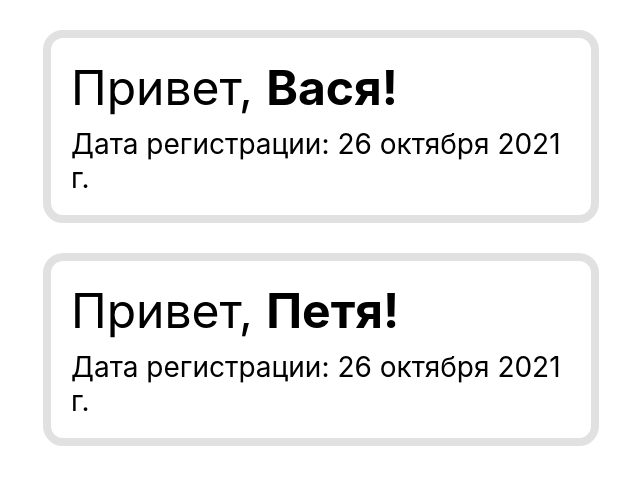
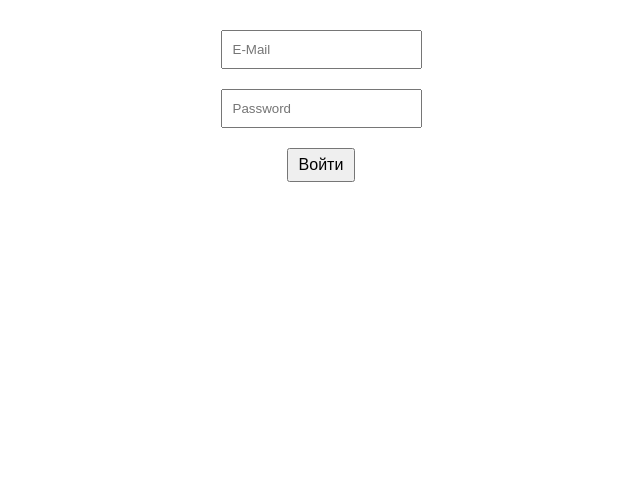
Before and after one commit to frontlake/react-mentoring, a React (Create React App) app: page / in a window 1280 px wide. Shown: the top 484 px of the page, without its empty margins (319-959 px from the left). Built offline with nearby package versions, Linux system fonts and the light colour scheme.

Commit message:
Сделал ДЗ-2

```diff
--- a/src/index.css
+++ b/src/index.css
@@ -1,8 +1,7 @@
 body {
   margin: 0;
-  font-family: -apple-system, BlinkMacSystemFont, 'Segoe UI', 'Roboto', 'Oxygen',
-    'Ubuntu', 'Cantarell', 'Fira Sans', 'Droid Sans', 'Helvetica Neue',
-    sans-serif;
+  font-family: -apple-system, BlinkMacSystemFont, 'Segoe UI', 'Roboto', 'Oxygen', 'Ubuntu',
+    'Cantarell', 'Fira Sans', 'Droid Sans', 'Helvetica Neue', sans-serif;
   -webkit-font-smoothing: antialiased;
   -moz-osx-font-smoothing: grayscale;
 }
@@ -33,3 +32,20 @@ body {
   margin: 0;
   font-size: 28px;
 }
+
+.form {
+  display: flex;
+  flex-direction: column;
+  justify-content: center;
+  align-items: center;
+  gap: 20px;
+}
+
+.form__input {
+  padding: 10px;
+}
+
+.form__btn {
+  padding: 6px 10px;
+  font-size: 16px;
+}
--- a/src/index.js
+++ b/src/index.js
@@ -1,7 +1,8 @@
 import React from 'react';
 import ReactDOM from 'react-dom';
 import './index.css';
-import App from './tutorial-1/App';
+// import App from './tutorial-1/App';
+import App from './tutorial-2/App';
 
 ReactDOM.render(
   <React.StrictMode>
--- /dev/null
+++ b/src/tutorial-2/App.jsx
@@ -0,0 +1,49 @@
+function App() {
+  let email = '';
+  let password = '';
+
+  const handleOnChange = (e) => {
+    if (e.target.type === 'email') {
+      email = e.target.value.trim();
+    }
+    if (e.target.type === 'password') {
+      password = e.target.value.trim();
+    }
+  };
+
+  const handleSubmit = (e) => {
+    e.preventDefault();
+    if (!email || !password) {
+      alert('Все поля должны быть заполнены!');
+    } else {
+      console.table({ email, password });
+      email = '';
+      password = '';
+    }
+    e.target.reset();
+  };
+
+  return (
+    <div className="container">
+      <form className="form" onSubmit={handleSubmit}>
+        <input
+          className="form__input"
+          type="email"
+          placeholder="E-Mail"
+          onChange={handleOnChange}
+        />
+        <input
+          className="form__input"
+          type="password"
+          placeholder="Password"
+          onChange={handleOnChange}
+        />
+        <button className="form__btn" type="submit">
+          Войти
+        </button>
+      </form>
+    </div>
+  );
+}
+
+export default App;
```
